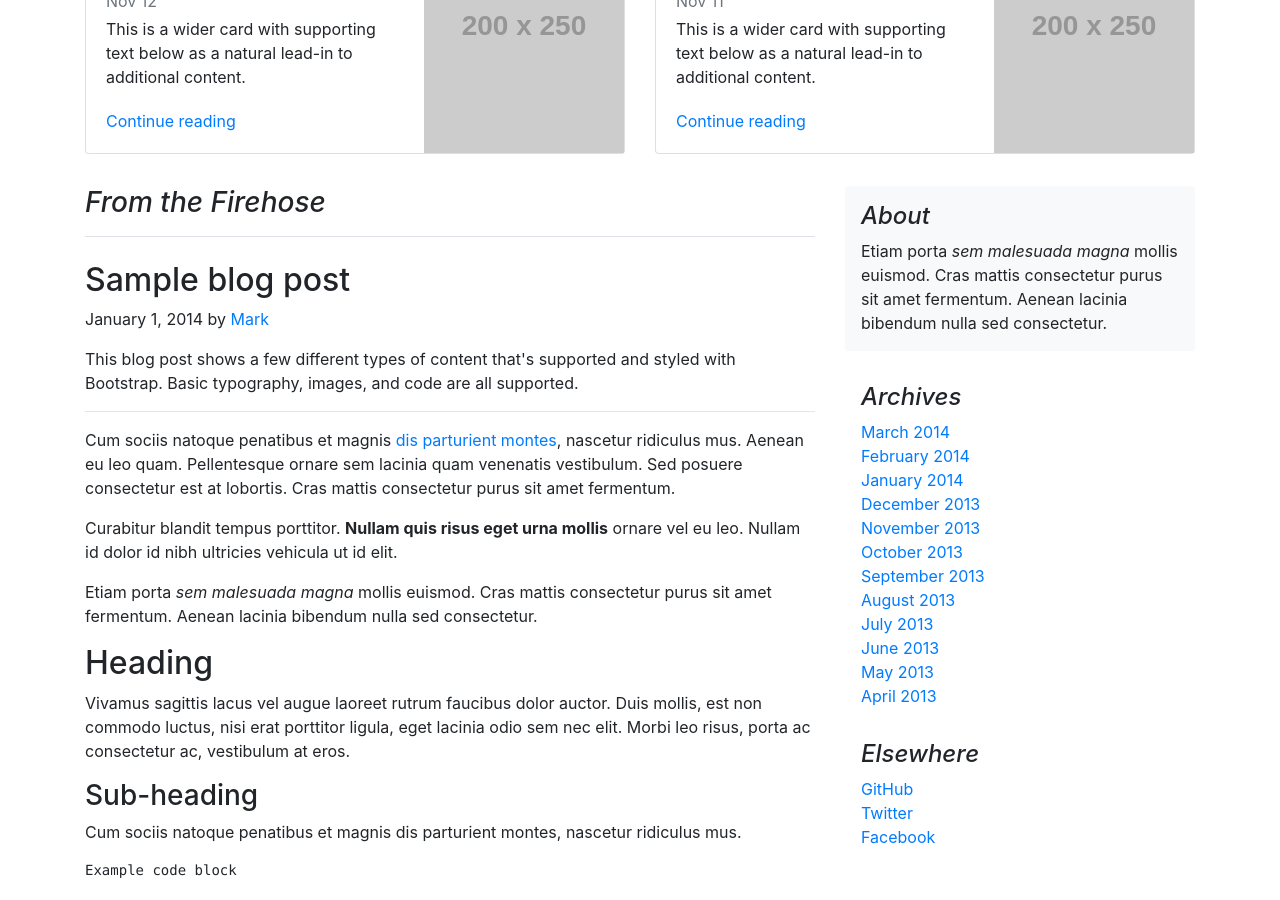
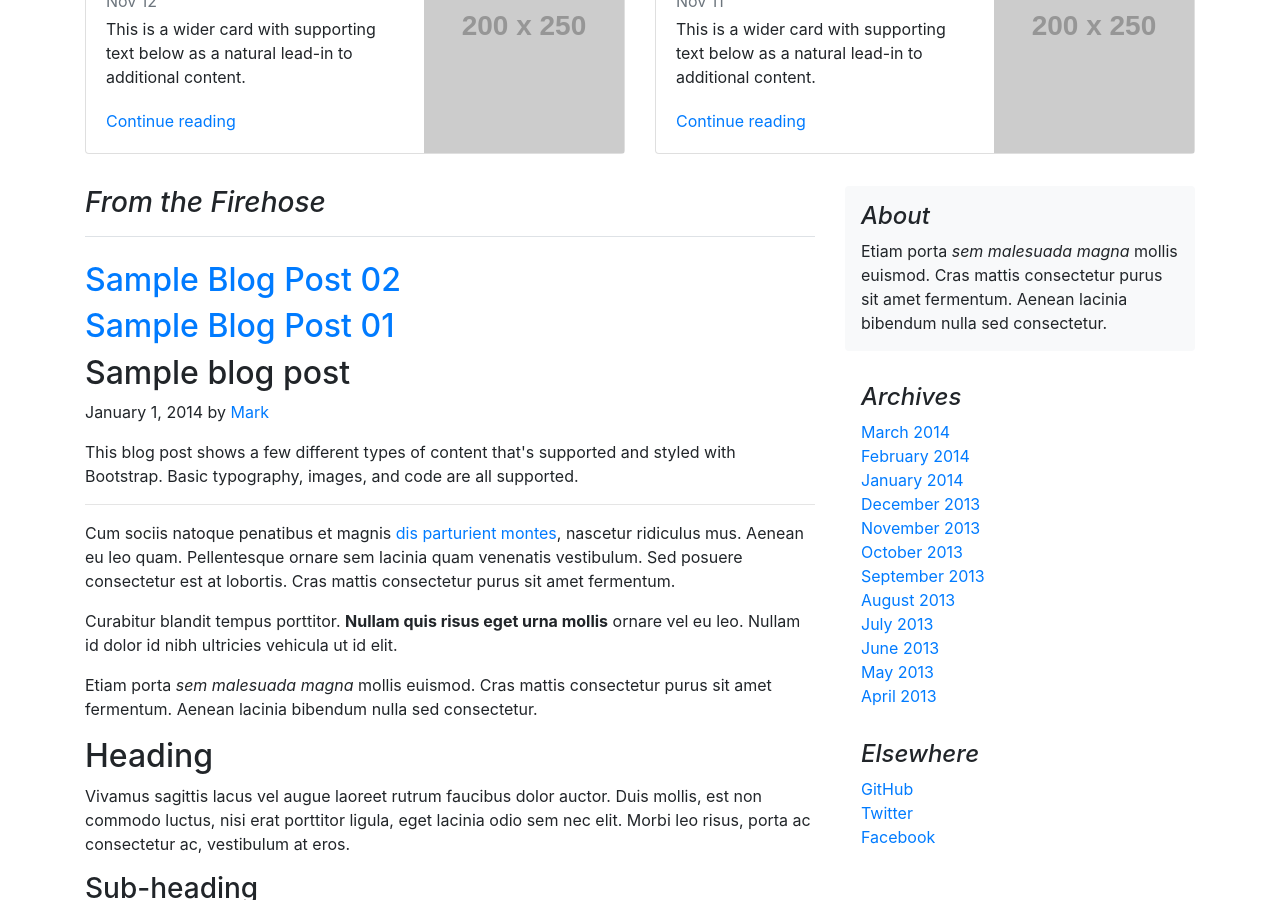
Before and after one commit to jjmcsorley/bootstrap-jekyll, a Jekyll site: the page built from pages/blog.html, in a window 1280 px wide and 900 px high, scrolled down 656 px. Built offline with Jekyll 4.4.1, drawn with Linux system fonts in a browser that asks for light colours.

Commit message:
unfinished changes

```diff
--- a/pages/blog.html
+++ b/pages/blog.html
@@ -29,7 +29,7 @@ categories: jekyll bootstrap
     </nav>
   </div>
 </div>
-
+<!-- Header -->
 <div class="jumbotron rounded-0">
   <div class="container">
     <div class="col-md-6 px-0">
@@ -39,7 +39,7 @@ categories: jekyll bootstrap
     </div>
   </div>
 </div>
-
+<!-- Featured Post -->
 <div class="container">
       <div class="row mb-2">
         <div class="col-md-6">
@@ -72,13 +72,20 @@ categories: jekyll bootstrap
         </div>
       </div>
     </div>
-
+    <!-- All Post -->
     <main role="main" class="container">
       <div class="row">
         <div class="col-md-8 blog-main">
           <h3 class="pb-3 mb-4 font-italic border-bottom">
             From the Firehose
           </h3>
+          <div class="blog-post">
+            {% for post in site.posts %}
+              <a href="{{ post.url }}">
+                <h2 class="blog-post-title">{{ post.title }}</h2>
+              </a>
+            {% endfor %}
+          </div>
 
           <div class="blog-post">
             <h2 class="blog-post-title">Sample blog post</h2>
@@ -145,7 +152,7 @@ categories: jekyll bootstrap
           </nav>
 
         </div><!-- /.blog-main -->
-
+        <!-- Sidebar -->
         <aside class="col-md-4 blog-sidebar">
           <div class="p-3 mb-3 bg-light rounded">
             <h4 class="font-italic">About</h4>
```
Also changed, not shown: README.md, 1 other file.
